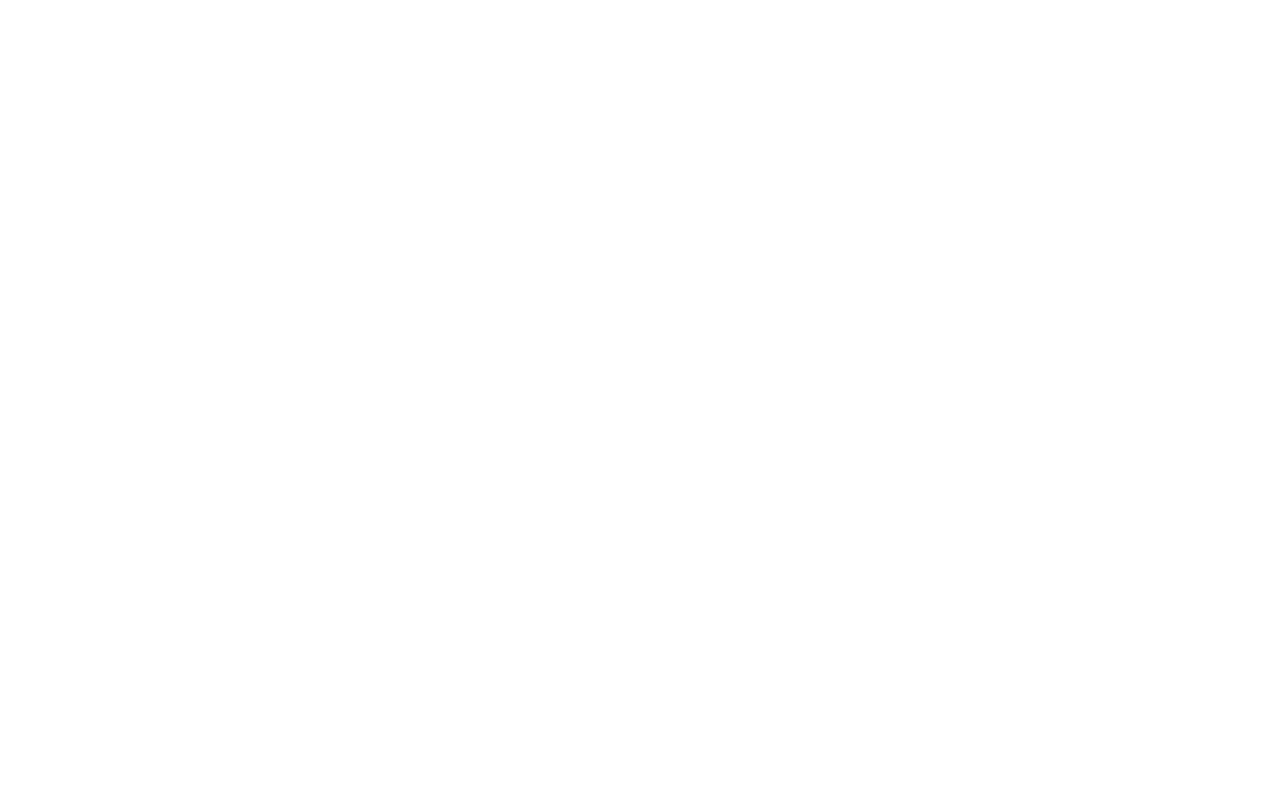
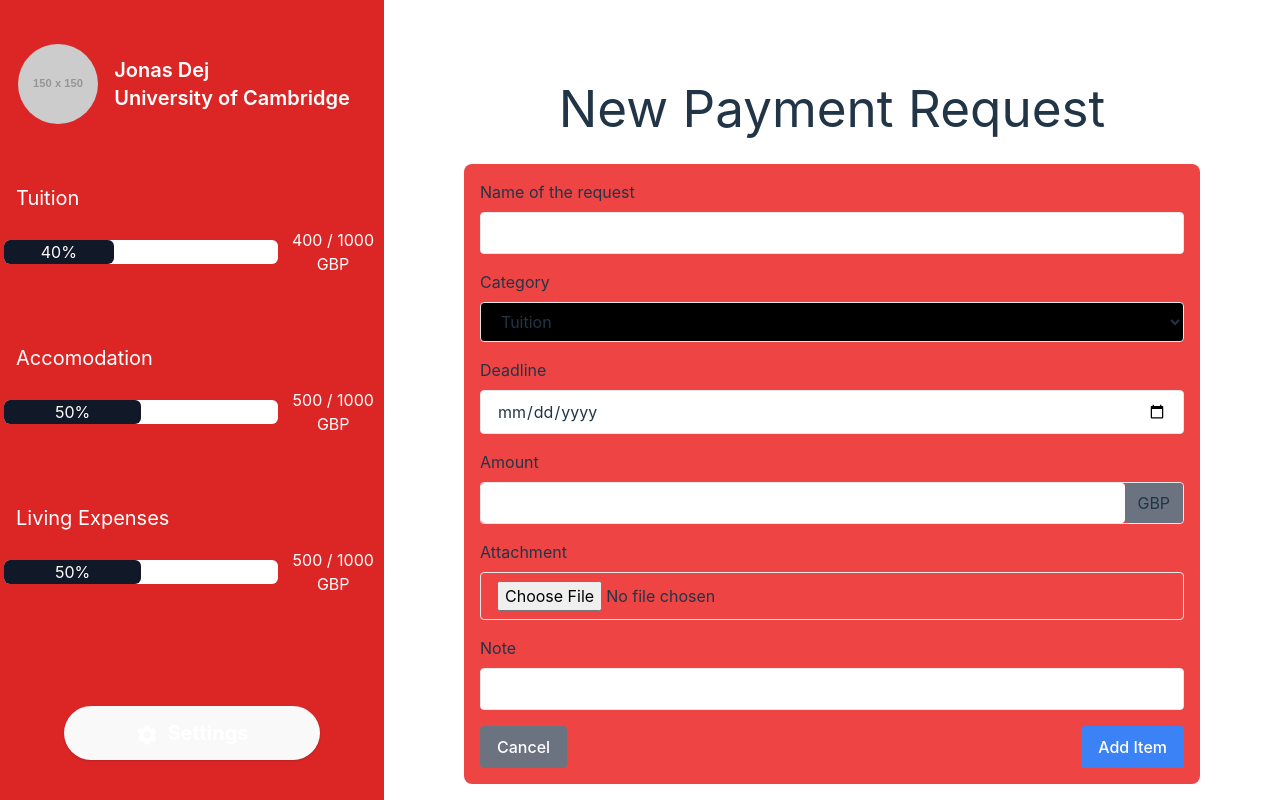
Before and after one commit to bullet-with-butterfly-wings/bf, a React (Vite) app in the folder frontend/: page /new-pr in a window 1280 px wide. Before the commit this address had no page. Built offline with nearby package versions, Linux system fonts and the light colour scheme.

Commit message:
Form design

```diff
--- a/frontend/src/App.jsx
+++ b/frontend/src/App.jsx
@@ -1,6 +1,8 @@
 import { useState, useEffect } from 'react'
 import Intro from './components/Intro'
 import Base from './components/Base'
+import NewPr from './components/NewPr'
+
 import { BrowserRouter, Route, Routes} from 'react-router-dom'
 
 function App() {
@@ -9,6 +11,7 @@
       <Routes>
         <Route exact path="/" element={<Intro />} />
         <Route path="/base" element={<Base />} />
+        <Route path="/new-pr" element={<NewPr />} />
       </Routes>
     </BrowserRouter>
   )
--- a/frontend/src/components/Base.jsx
+++ b/frontend/src/components/Base.jsx
@@ -1,10 +1,11 @@
-// src/HomePage.js
 import React from 'react';
 import Table from './table/Table';
 import { Stack } from '@mui/material';
 import Sidebar from './sidebar/Sidebar';
+import { useNavigate } from 'react-router-dom';
 
 function Base(){
+    const navigate = useNavigate();
     return (
         <div className="not">
             <Sidebar />
@@ -12,7 +13,7 @@
             <div className='flex mx-20 flex-col'>
             <div className='flex justify-between my-20'>
                 <h1 className='text-center mb-7'>Payment Requests</h1>
-                <button className='bg-black text-white font-bold py-2 px-4 rounded-xl'>Make new payment request</button>
+                <button onClick={() => {navigate("/new-pr")}} className='bg-red-600 text-white font-bold py-2 px-4 rounded-xl'>Make new payment request</button>
             </div>
                 <Table />
             </div>
--- /dev/null
+++ b/frontend/src/components/NewPr.jsx
@@ -0,0 +1,134 @@
+// src/HomePage.js
+import React from 'react';
+import { useState } from 'react';
+import Sidebar from './sidebar/Sidebar';
+import { useNavigate } from "react-router-dom";
+
+function NewPr(){
+    const navigate = useNavigate();
+    const [formData, setFormData] = useState({
+        namePr: '',
+        category: '',
+        deadline: '',
+        amount: '',
+        attachment: '',
+        note: '',
+      });
+
+      const handleChange = (e) => {
+        const { name, value } = e.target;
+        setFormData({
+          ...formData,
+          [name]: value,
+        });
+      };
+
+      const handleSubmit = (e) => {
+        e.preventDefault();
+        addItem(formData);
+        setFormData({
+          name: '',
+          category: '',
+          deadline: '',
+          amount: '',
+          attachment: '',
+          note: '',
+        });
+      };
+    return (
+        <div className="not">
+            <Sidebar />
+            <div className='flex flex-col ml-96 mt-20 justify-between'>
+                <div className='flex mx-20 flex-col'>
+                <h1 className='text-center mb-7'>New Payment Request</h1>
+                <form onSubmit={handleSubmit} className="space-y-4 p-4 bg-red-500 rounded-lg">
+                    <div>
+                        <label className="block mb-2">Name of the request</label>
+                        <input
+                        type="text"
+                        name="namePr"
+                        value={formData.namePr}
+                        onChange={handleChange}
+                        className="w-full px-4 py-2 border rounded"
+                        required
+                        />
+                    </div>
+
+                    <div>
+                        <label className="block mb-2">Category</label>
+                        <select
+                        name="category"
+                        value={formData.category}
+                        onChange={handleChange}
+                        className="w-full px-4 py-2 border rounded bg-black"
+                        required
+                        >
+                        <option value="tuition">Tuition</option>
+                        <option value="accommodation">Accommodation</option>
+                        <option value="living expenses">Living Expenses</option>
+                        </select>
+                    </div>
+                    <div>
+                        <label className="block mb-2">Deadline</label>
+                        <input
+                        type="date"
+                        name="deadline"
+                        value={formData.deadline}
+                        onChange={handleChange}
+                        className="w-full px-4 py-2 border rounded"
+                        required
+                        />
+                    </div>
+                    <div>
+                        <label className="block mb-2">Amount</label>
+                        <div className='flex justify-between border rounded h-44px'>
+                            <input
+                            type="number"
+                            name="amount"
+                            value={formData.amount}
+                            onChange={handleChange}
+                            className="w-11/12 rounded px-4 py-2"
+                            required
+                            />
+                            <div className='content-center text-center rounded flex-grow bg-gray-500'>
+                                GBP
+                            </div>
+                        </div>
+                    </div>
+                    <div>
+                        <label className="block mb-2">Attachment</label>
+                        <input
+                        type="file"
+                        name="attachment"
+                        value={formData.attachment}
+                        onChange={handleChange} //event.target.files[0]
+                        className="w-full px-4 py-2 border rounded"
+                        />
+                    </div>
+                    <div>
+                        <label className="block mb-2">Note</label>
+                        <input
+                        type="text"
+                        name="note"
+                        value={formData.note}
+                        onChange={handleChange}
+                        className="w-full px-4 py-2 border rounded"
+                        />
+                    </div>
+                    <div className="flex justify-between my-20">
+                    <button onClick={() => {navigate("/base")}} className="px-4 py-2 bg-gray-500 text-white rounded">
+                        Cancel
+                    </button>
+                    <button type="submit" className="px-4 py-2 bg-blue-500 text-white rounded">
+                        Add Item
+                    </button>
+                    </div>
+                    </form>
+                </div>
+            </div>
+        </div>
+
+    );
+};
+
+export default NewPr;
```
